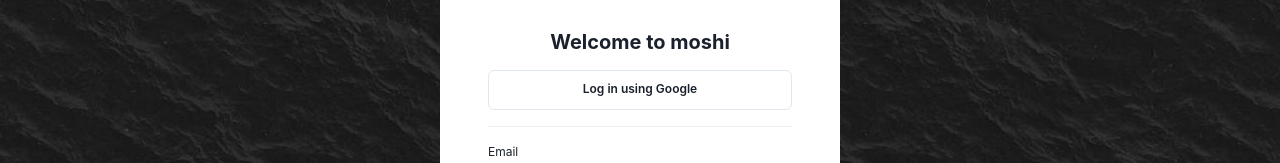
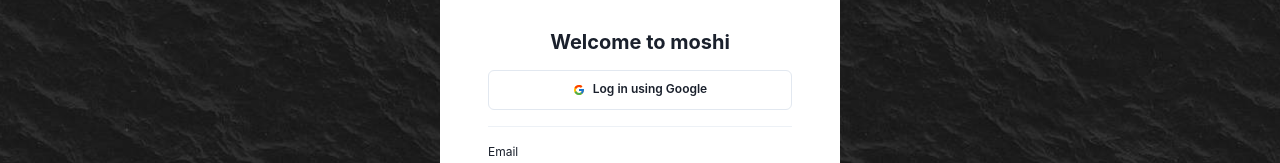
Before and after one commit to omineko/moshi, a React (Vite) app: page /signin in a window 1280 px wide. Shown: the part 253-416 px from the top of the page. Built offline with nearby package versions, Linux system fonts and the light colour scheme; no server answers.

Commit message:
imported google icon

```diff
--- a/src/pages/Signin.tsx
+++ b/src/pages/Signin.tsx
@@ -10,6 +10,7 @@
   Divider,
   Heading,
 } from '@chakra-ui/react';
+import { FcGoogle } from 'react-icons/fc';
 import ocean from '../assets/bg/ocean.jpg';
 
 function Signin() {
@@ -30,7 +31,7 @@
             <Heading textAlign="center" size="md" as="h1">
               Welcome to moshi
             </Heading>
-            <Button size="md" variant="outline" fontSize="xs">
+            <Button size="md" variant="outline" fontSize="xs" leftIcon={<FcGoogle />}>
               Log in using Google
             </Button>
             <Divider />
```
